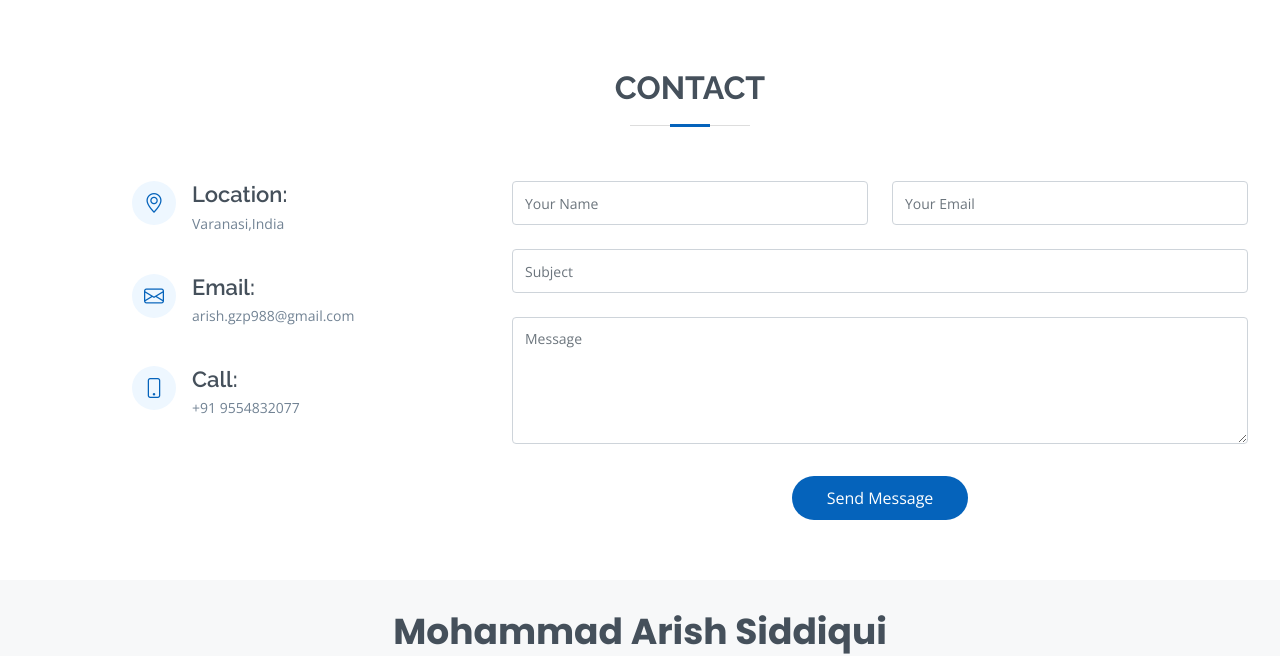
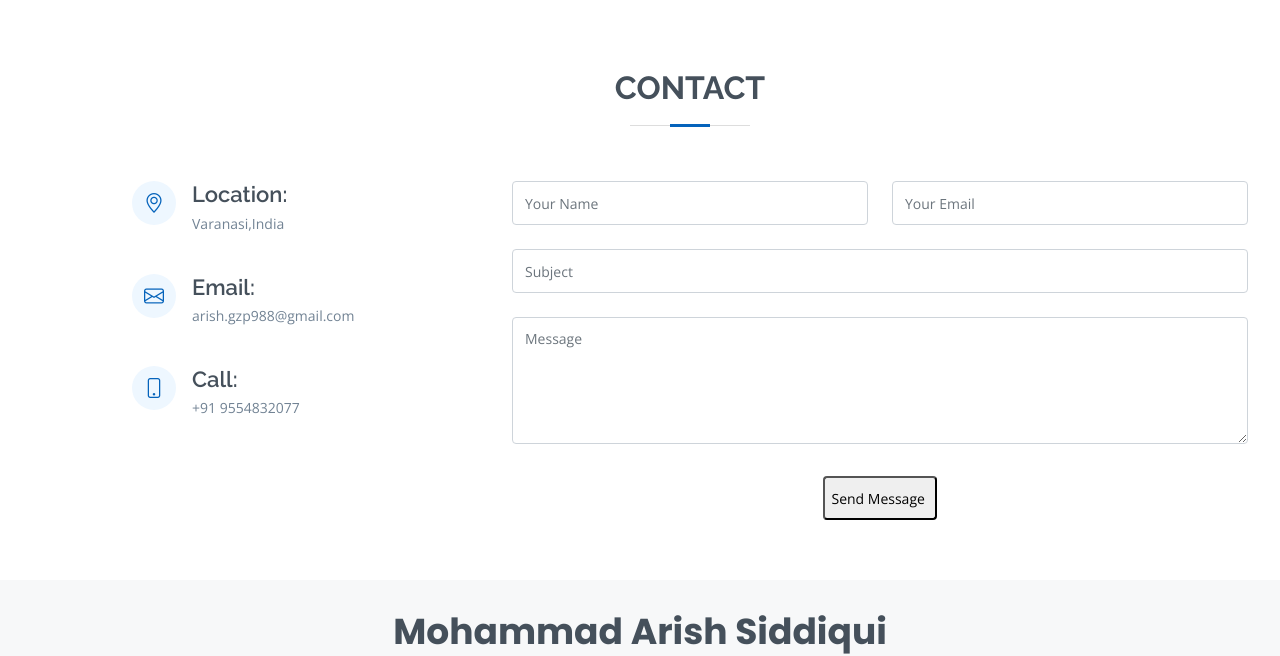
Before and after one commit to 11WALTER11/portfolioweb, a plain HTML site: page index.html in a window 1280 px wide. Shown: the part 3972-4628 px from the top of the page. Drawn offline with nearby package versions, Linux system fonts and the light colour scheme; animation ran at ten frames a second.

Commit message:
form bug fixed

```diff
--- a/index.html
+++ b/index.html
@@ -660,7 +660,7 @@
                <div data-netlify-recaptcha="true" > </div>
               </div>
 
-              <div class="text-center"><button type="submit" value="Send Message">Send Message</button></div>
+              <div class="text-center"><input type="submit" value="Send Message " class="button primaary"></div>
             </form>
 
           </div>
```
